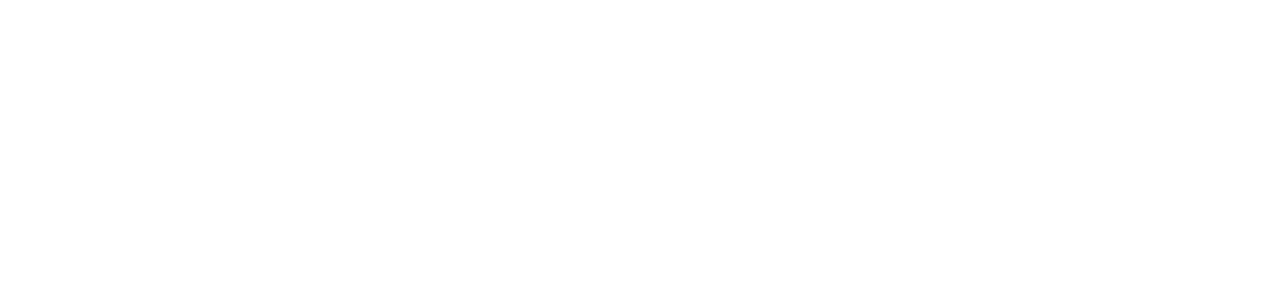
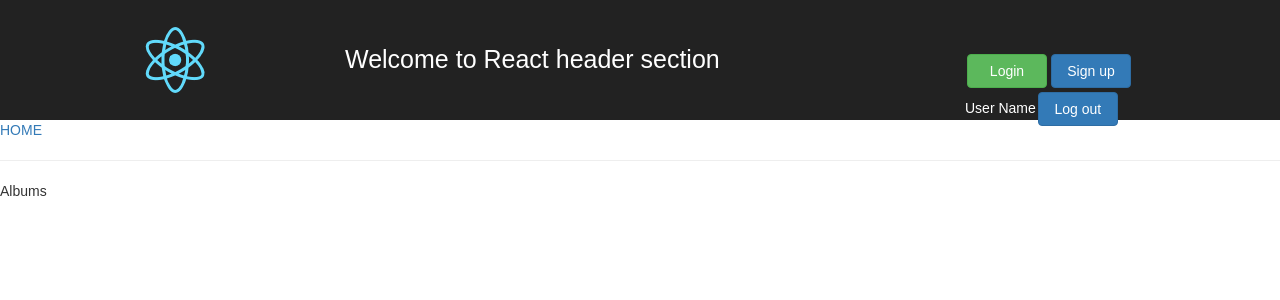
Before and after one commit to ZHICHONGLI/ReactReduxFullA, a React app: page /albums in a window 1280 px wide. Shown: the top 300 px of the page. Built offline with nearby package versions, Linux system fonts and the light colour scheme.

Commit message:
nested route

```diff
--- /dev/null
+++ b/src/components/Albums.jsx
@@ -0,0 +1,25 @@
+import React, { Component } from 'react';
+import { Link, Route } from 'react-router-dom';
+
+class About extends Component {
+    render() {
+        const Content = (({match}) => {
+            (<div>
+                <p>album name...</p>
+                <p>{match.params.name}</p>
+            </div>)
+        });
+        return (
+            <div className="Albums">
+                <Link to="/">HOME</Link>
+                <hr />
+                <p>
+                    Albums
+                </p>
+                <Route path="albums/:name" component={Content} />
+            </div>
+        );
+    }
+}
+
+export default About;
--- a/src/components/App.js
+++ b/src/components/App.js
@@ -1,15 +1,13 @@
 import React, { Component } from 'react';
-import logo from '../logo.svg';
 import './App.css';
 import TopBusket from './TopBusket.jsx';
-import HeaderBar from './HeaderBar.jsx';
 import {Link} from 'react-router-dom';
 
 class App extends Component {
   render() {
     return (
       <div className="App container-fluid">
-        <HeaderBar />
+
         <div className="App-intro row">
           intro section
           To get started, edit <code>src/App.js</code> and save to reload.
@@ -17,7 +15,8 @@
         <div className="App-body row">
           <Link to="/">Home</Link> |
            <Link to="/about">About</Link> |
-           <Link to="/contact">Contact</Link>
+           <Link to="/contact">Contact</Link> |
+           <Link to="/albums">Albums</Link>
           <TopBusket />
         </div>
       </div>
--- a/src/components/HeaderBar.jsx
+++ b/src/components/HeaderBar.jsx
@@ -7,7 +7,7 @@
 //    state = {  }
     render() {
         return (
-            <div className="HeaderBar row">
+            <div className="HeaderBar">
                 <img src={logo} className="App-logo col-md-3" alt="logo" />
                 <span className="col-md-6 title">Welcome to React header section</span>
                 <span className="col-md-3 logbtn">
--- a/src/routes.js
+++ b/src/routes.js
@@ -1,17 +1,18 @@
 import React from 'react';
 import { Provider } from 'react-redux';
 import store from './stores';
-// import { Router, Route, hashHistory, IndexRoute } from 'react-router';
-import { BrowserRouter, hashHistory, Route, Link } from 'react-router-dom';
+import { BrowserRouter as Router, hashHistory, Route, Link } from 'react-router-dom';
 
 import App from './components/App';
 import About from './components/About';
+import HeaderBar from './components/HeaderBar';
+import Albums from './components/Albums';
 
 const routes = (
     <Provider store={store}>
+        <Router history={hashHistory}>
             <div>
-            <BrowserRouter history={hashHistory}>
-                <div>
+                <HeaderBar />
                 <Route exact path="/" component={App} />
                 <Route path="/about" component={About} />
                 <Route path="/contact" render={() => (
@@ -21,9 +22,9 @@
                         <h1>CONTACT INFO</h1>
                     </div>
                 )} />
+                <Route path="/albums" component={Albums} />
             </div>
-            </BrowserRouter>
-        </div>
+        </Router>
     </Provider>
 );
 
```
Lines whose indentation alone changed are shown as unchanged.
